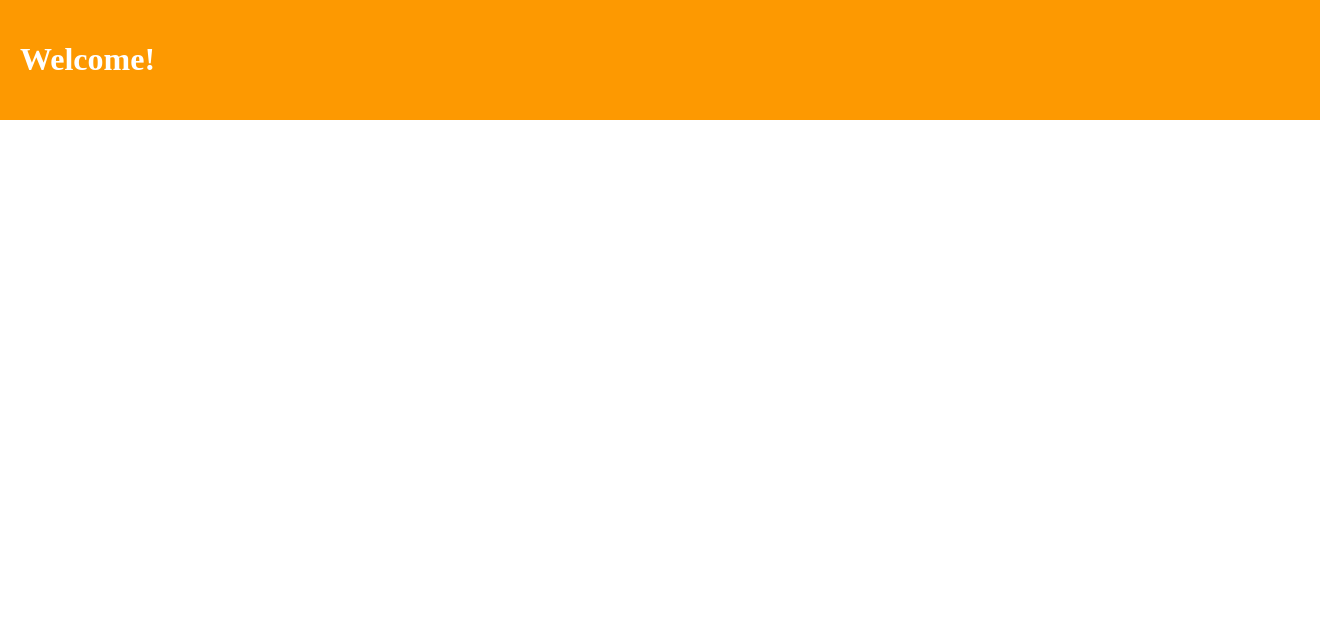
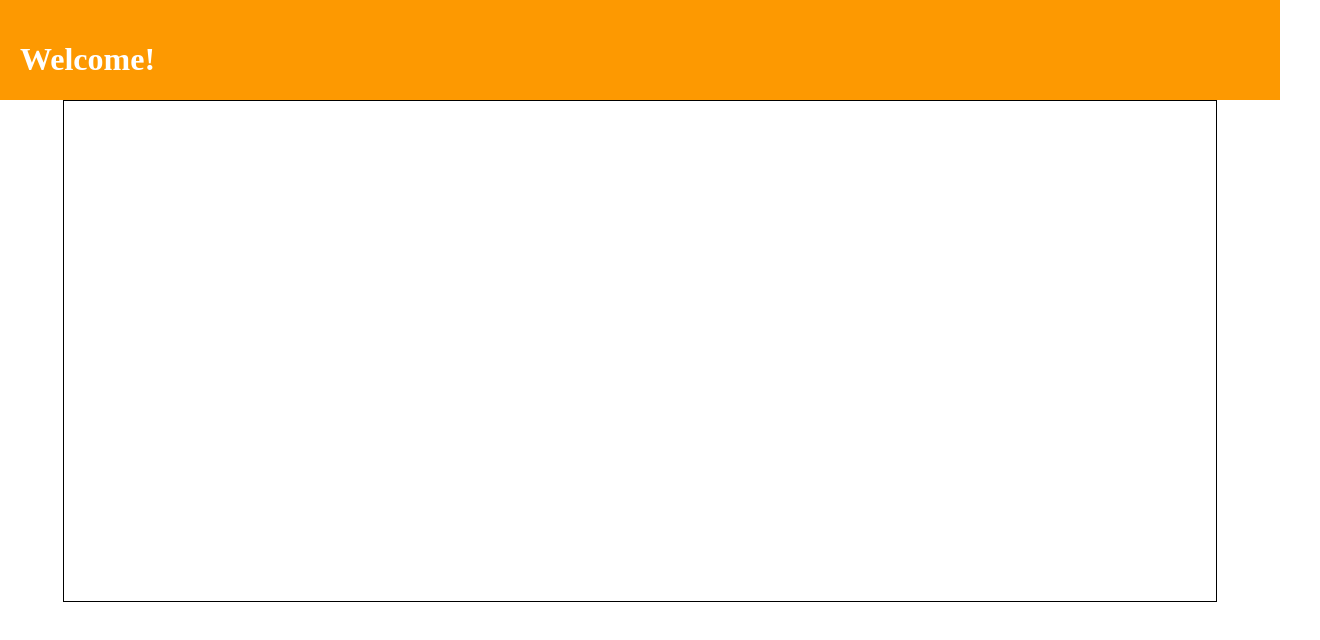
Before and after one commit to notshobhit/drawApp, a plain HTML site: page index.html in a window 1280 px wide. Shown: the whole page, 1320 px wide, since content can reach past the window. Drawn offline with Linux system fonts and the light colour scheme.

Commit message:
Set up canvas

```diff
--- a/css/index.css
+++ b/css/index.css
@@ -3,10 +3,18 @@ body {
 }
 
 header{
-	position: absolute;
 	background: #FD9901;
 	color: #fff;
 	width: 100%;
-	height: 80px;
+	height: 100px;
 	padding: 20px;
+	box-sizing: border-box;
 }
+
+div.canvas{
+	width: 90%;
+	height: 500px;
+	border: 1px solid black;
+	margin-left: auto;
+	margin-right: auto;
+}
--- a/index.html
+++ b/index.html
@@ -6,8 +6,12 @@
 	<link rel="stylesheet" type="text/css" href="css/index.css">
 </head>
 <body>
-<header>
-	<h1>Welcome!</h1>
-</header>
+
+	<header>
+		<h1>Welcome!</h1>
+	</header>
+
+	<div class = "canvas"></div>
+
 </body>
 </html>
```
